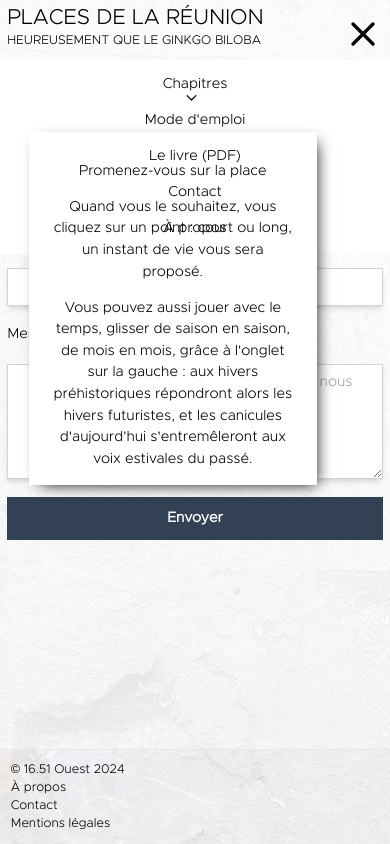
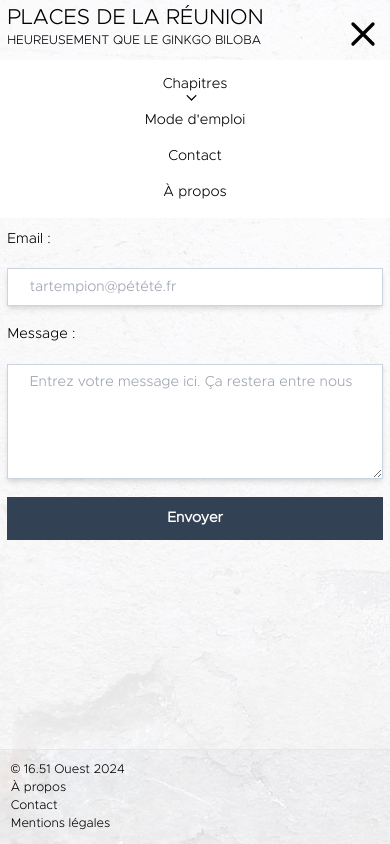
Before and after one commit to oualter/reunions-v2, a Next.js app: page /contact in a window 390 px wide. Both pictures are taken after a click on the icon 362 px from the left and 34 px from the top of the page. Built offline with nearby package versions, Linux system fonts and the light colour scheme.

Commit message:
fix responsive mode demploi

```diff
--- a/src/app/components/NavBar.tsx
+++ b/src/app/components/NavBar.tsx
@@ -68,12 +68,12 @@ export default function NavBar() {
             ))}
           </ul>
         </li>
-        <li onClick={handleSubMenuModeEmploi}
-          className={
-            isMenuModeEmploiOpen ? 'open' : 'close'
-          }>
+        <li
+          onClick={handleSubMenuModeEmploi}
+          className={isMenuModeEmploiOpen ? 'open' : 'close'}
+        >
           <NavLink href="#">Mode d&apos;emploi</NavLink>
-          <div className="submenuLayer absolute ">
+          <div className="submenuLayer">
             <p>Promenez-vous sur la place</p>
             <p>
               Quand vous le souhaitez, vous cliquez sur un point : court ou
@@ -88,13 +88,13 @@ export default function NavBar() {
             </p>
           </div>
         </li>
-        <li>
+        {/* <li>
           <NavLink href="/le-livre/">Le livre (PDF)</NavLink>
-        </li>
+        </li> */}
         <li>
           <NavLink href="/contact/">Contact</NavLink>
         </li>
-        <li>
+        <li className="a-propos">
           <NavLink href="/a-propos/">&Agrave; propos</NavLink>
         </li>
       </ul>
--- a/src/app/components/NavLink.tsx
+++ b/src/app/components/NavLink.tsx
@@ -6,10 +6,10 @@ import { usePathname } from 'next/navigation'
 export default function NavLink({ children, href, prefetch }: LinkPropsType) {
   const pathname = usePathname()
   if (href === pathname) {
-    return <span className="text-base">{children}</span>
+    return <span>{children}</span>
   }
   return (
-    <Link href={href} prefetch={prefetch} className="text-base hover:font-bold">
+    <Link href={href} prefetch={prefetch} className="hover:font-bold">
       {children}
     </Link>
   )
--- a/src/app/components/SiteHeader.tsx
+++ b/src/app/components/SiteHeader.tsx
@@ -40,7 +40,7 @@ export default function SiteHeader() {
           </div>
         </Link>
       ) : (
-        <h1 className="uppercase whitespace-nowrap sm:text-6xl text-3xl sm:grow sm:basis-2/3">
+        <h1 className="uppercase whitespace-nowrap sm:text-6xl text-2xl sm:grow sm:basis-2/3">
           Places de la Réunion
           <div className="sm:text-3xl text-base">
             Heureusement que le ginkgo biloba
--- a/src/app/globals.css
+++ b/src/app/globals.css
@@ -133,6 +133,12 @@ nav#main-navigation {
   white-space: nowrap;
   width: 100%;
 }
+nav#main-navigation a, nav#main-navigation span {
+  @apply text-base
+}
+/* nav#main-navigation .a-propos a {
+  @apply text-3xl
+} */
 
 nav#main-navigation > ul {
   position: relative;
@@ -165,25 +171,28 @@ nav#main-navigation > ul ul li a {
   display: block;
   margin: 1rem;
 }
-.submenuLayer {
-  display: none;
-}
-.open .submenuLayer {
-  display: block;
-}
-.submenuLayer {
+nav#main-navigation .submenuLayer {
+  z-index: 10;
   width: 20rem;
   white-space: wrap;
   background-color: #fff;
+  overflow: hidden;
+  position: absolute;
+  transition: height 0.3s ease-in;
+}
+nav#main-navigation .close > .submenuLayer {
+  height: 0;
+}
+nav#main-navigation .open > .submenuLayer {
+  height: 370px;
   padding: 1rem 1.5rem;
   box-shadow: 5px 5px 15px -6px #000;
 }
-.submenuLayer p {
+nav#main-navigation .submenuLayer p {
   margin-top: 1rem;
 }
 
 #sidebar-navigation > ul > li {
-  /* outline: 2px solid red; */
   width: 170px;
 }
 #sidebar-navigation > ul > li svg {
@@ -442,7 +451,7 @@ main > *:not(section) {
 
 /* pages génériques */
 .generic-content h2 {
-  @apply text-2xl my-4;
+  @apply text-xl my-4;
 }
 .generic-content li {
   @apply list-disc ml-4;
```
